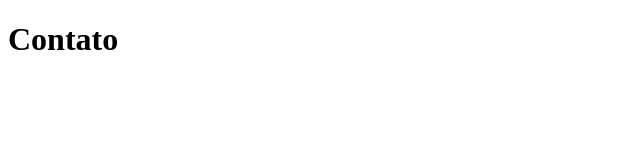
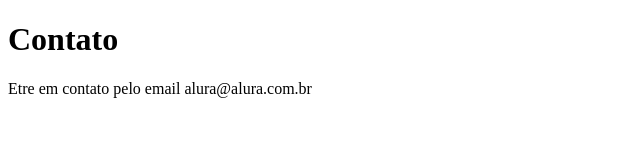
Before and after one commit to victeera/sistema-de-cadastro, a plain HTML site: page contato.html in a window 1280 px wide. Shown: the whole page, without its empty margins (0-640 px from the left). Drawn offline with Linux system fonts and the light colour scheme.

Commit message:
Adicionando o email de contato

```diff
--- a/contato.html
+++ b/contato.html
@@ -8,5 +8,6 @@
 </head>
 <body>
     <h1>Contato</h1>
+    <p>Etre em contato pelo email alura@alura.com.br</p>
 </body>
 </html>
```
